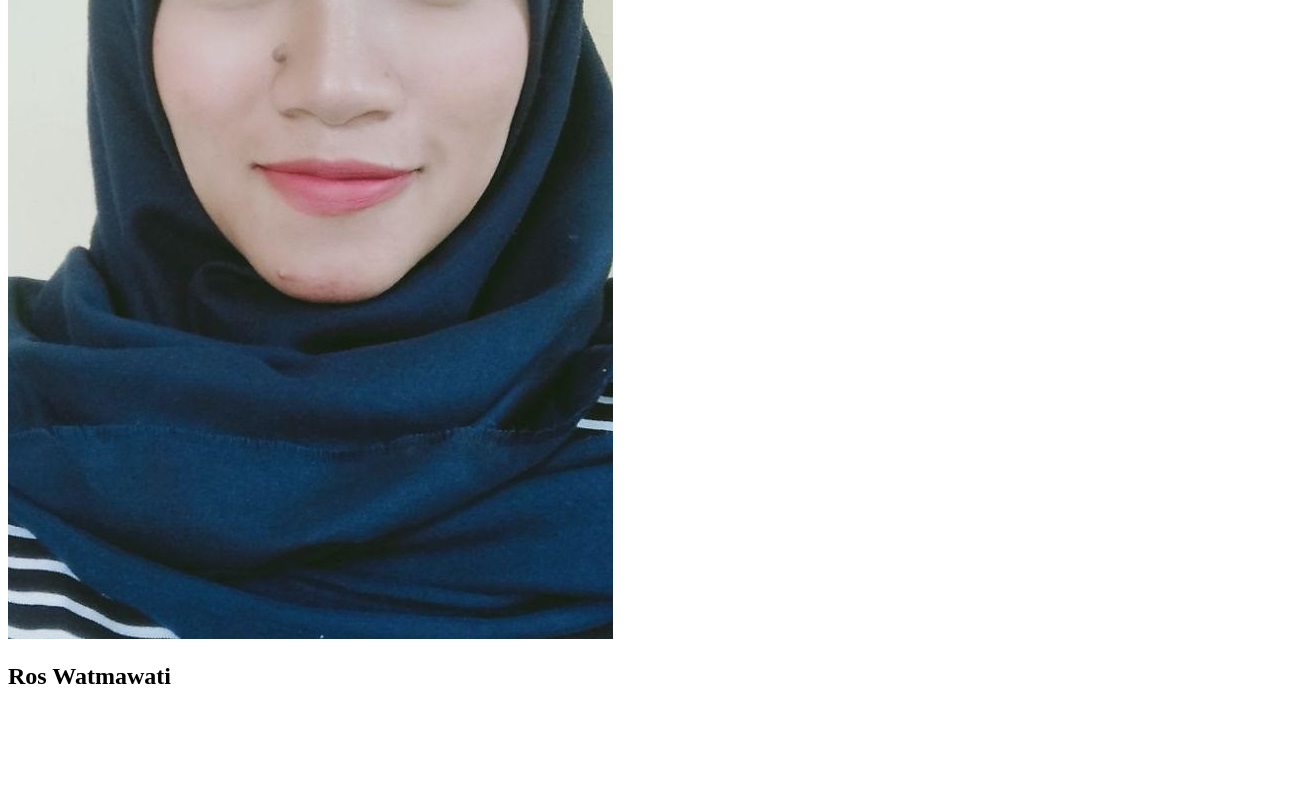
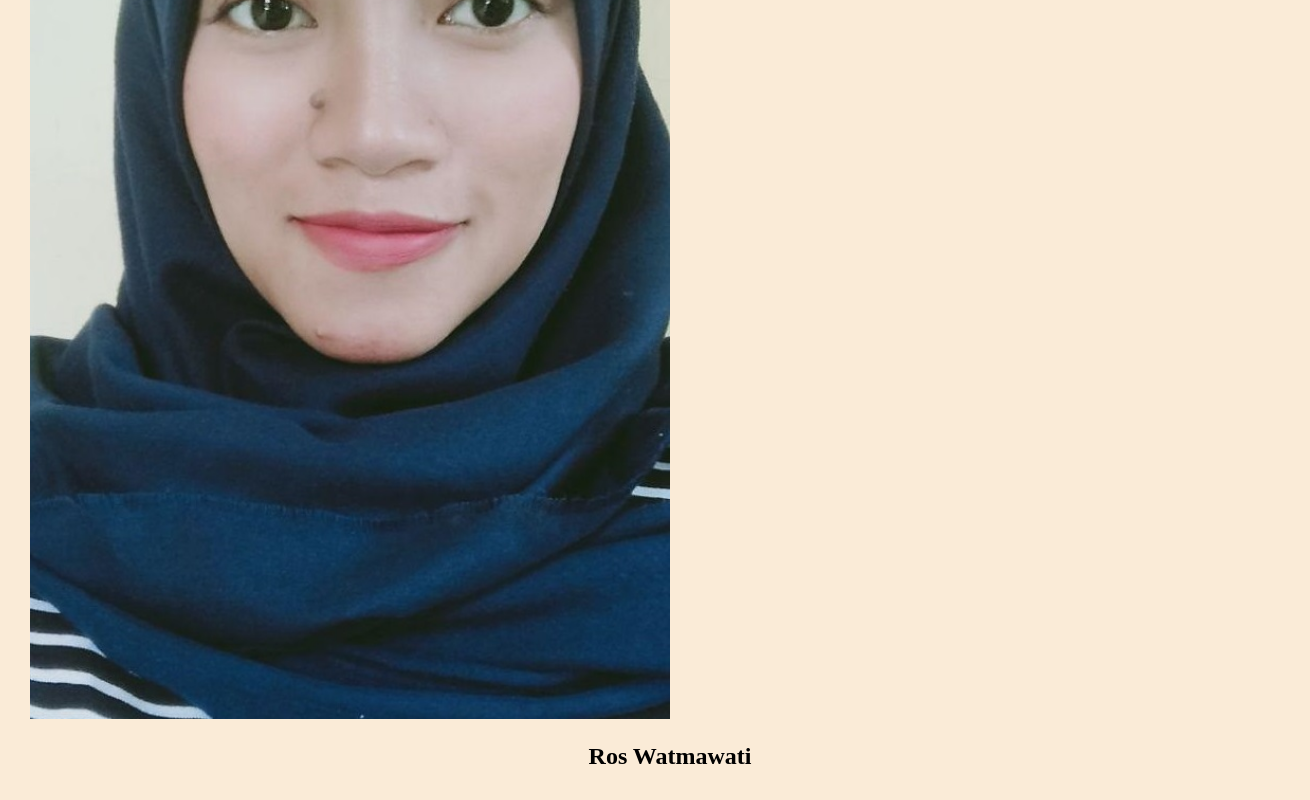
Before and after one commit to roswatmawati/my-repo-from-remote, a plain HTML site: page index.html in a window 1280 px wide. Shown: the part 368-1168 px from the top of the page, 1310 px wide, since content can reach past the window. Before the commit the page ends 1078 px from the top, so only its background shows below. Drawn offline with Linux system fonts and the light colour scheme.

Commit message:
add profile image and profile name

```diff
--- a/index.html
+++ b/index.html
@@ -1,13 +1,13 @@
 <!DOCTYPE html>
 <html>
   <head>
-    <link rel="stylesheet" href="asset/style.csss">
+    <link rel="stylesheet" href="asset/style.css">
   </head>
 
   <body>
     <div id="container">
-        <img src="asset/image/Ros-watmawati.jpg" alt="profile image">
-        <h2>Ros Watmawati</h2>
+        <img id="profile-image" src="asset/image/Ros-watmawati.jpg" alt="profile image">
+        <h2 id="profile-name">Ros Watmawati</h2>
     </div>
   </body>
 
```
